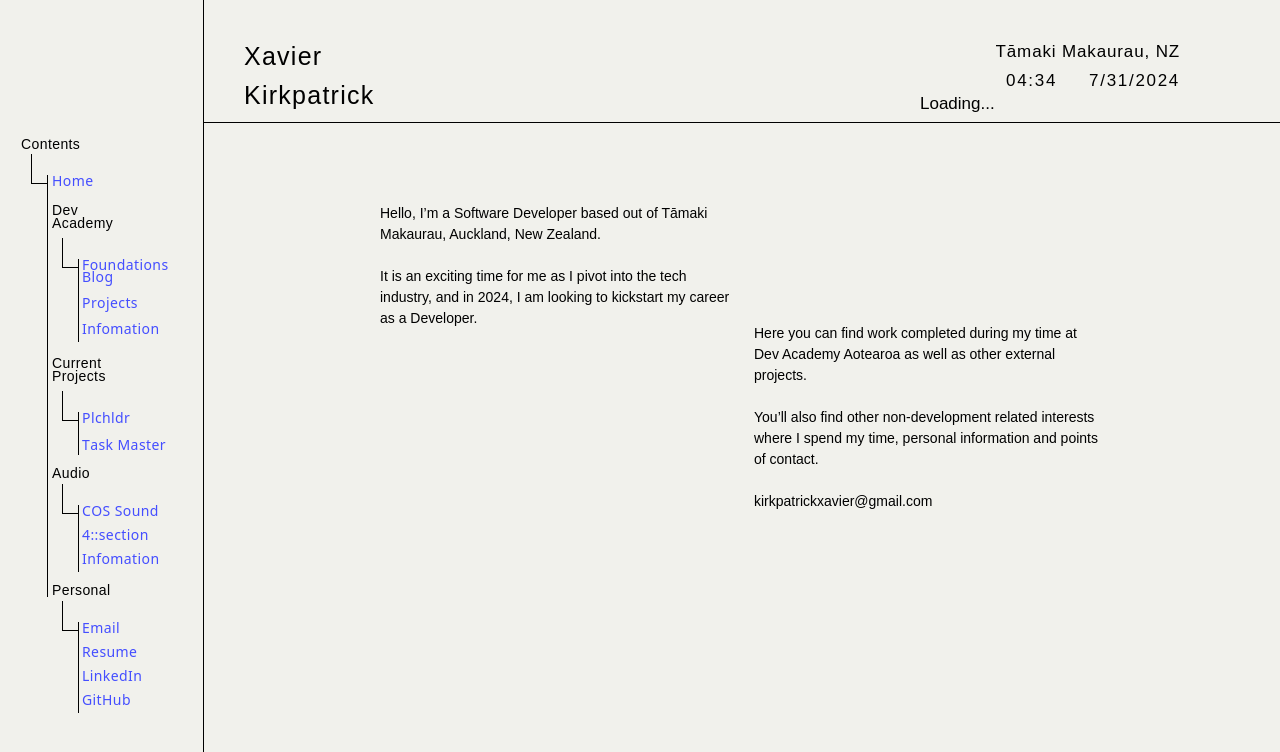
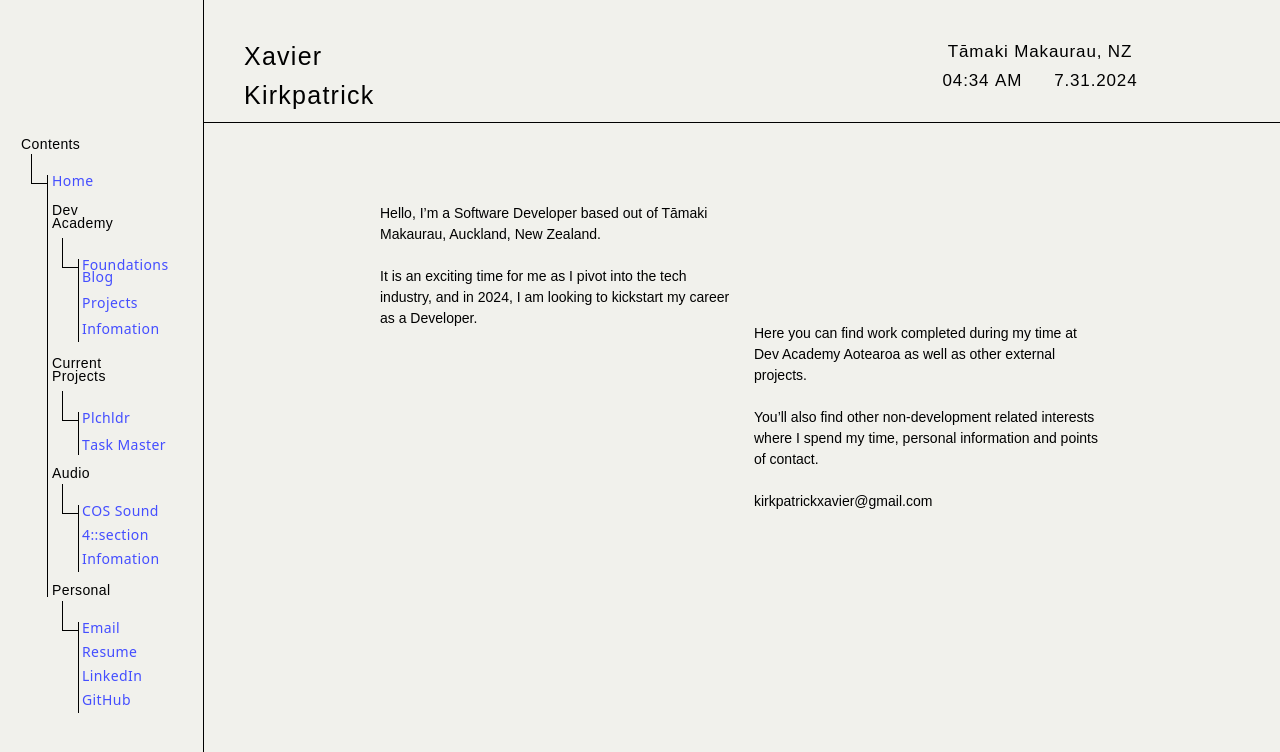
Before and after one commit to xavier-kirkpatrick/xavier-kirkpatrick.github.io, a React (Vite) app: page / in a window 1280 px wide. Shown: the top 752 px of the page. Built offline with nearby package versions, Linux system fonts and the light colour scheme; no server answers.

Commit message:
reformat text on right side of header component

```diff
--- a/public/main.css
+++ b/public/main.css
@@ -769,6 +769,14 @@ video {
   align-items: flex-end;
 }
 
+.items-center {
+  align-items: center;
+}
+
+.items-stretch {
+  align-items: stretch;
+}
+
 .justify-center {
   justify-content: center;
 }
@@ -801,6 +809,18 @@ video {
   --tw-space-y-reverse: 0;
   margin-top: calc(1px * calc(1 - var(--tw-space-y-reverse)));
   margin-bottom: calc(1px * var(--tw-space-y-reverse));
+}
+
+.space-x-2 > :not([hidden]) ~ :not([hidden]) {
+  --tw-space-x-reverse: 0;
+  margin-right: calc(0.5rem * var(--tw-space-x-reverse));
+  margin-left: calc(0.5rem * calc(1 - var(--tw-space-x-reverse)));
+}
+
+.space-x-4 > :not([hidden]) ~ :not([hidden]) {
+  --tw-space-x-reverse: 0;
+  margin-right: calc(1rem * var(--tw-space-x-reverse));
+  margin-left: calc(1rem * calc(1 - var(--tw-space-x-reverse)));
 }
 
 .overflow-hidden {
@@ -893,6 +913,26 @@ video {
   line-height: 23px;
 }
 
+.leading-\[30px\] {
+  line-height: 30px;
+}
+
+.leading-\[20px\] {
+  line-height: 20px;
+}
+
+.leading-\[36px\] {
+  line-height: 36px;
+}
+
+.leading-\[26px\] {
+  line-height: 26px;
+}
+
+.leading-\[25px\] {
+  line-height: 25px;
+}
+
 .tracking-wide {
   letter-spacing: 0.025em;
 }
--- a/src/components/DisplayWeather.tsx
+++ b/src/components/DisplayWeather.tsx
@@ -1,8 +1,14 @@
 import { useQuery } from "@tanstack/react-query";
 import { fetchWeatherData } from "../apis/weatherApi";
+import { motion } from "framer-motion";
 import Marquee from "react-fast-marquee";
 
 function DisplayWeather() {
+  // Delays the render of the weather marquee by 2 seconds.
+  const delayWeather = {
+    hidden: { opacity: 0 },
+    visible: { opacity: 1, transition: { duration: 2, delay: 2 } },
+  };
   // Fetch weather + asto data, calls new data at 8 minute intervals.
   const { data, isLoading, error } = useQuery({
     queryKey: ["weather"],
@@ -21,7 +27,7 @@ function DisplayWeather() {
 
   // Display weather + asto data on front end and handel loading + error states.
   if (isLoading) {
-    return <div>Loading...</div>;
+    return <div></div>;
   }
   if (error) {
     return <div>Error: {(error as ErrorType).message}</div>;
@@ -34,17 +40,22 @@ function DisplayWeather() {
       pauseOnHover={true}
       delay={4}
       gradient={true}
-      gradientWidth={25}
+      gradientWidth={15}
       gradientColor="#f1f1ec"
     >
-      <div className="flex flex-row space-x-6 text-[15px] tracking-wide">
+      <motion.div
+        variants={delayWeather}
+        initial="hidden"
+        animate="visible"
+        className="flex flex-row space-x-4 text-[15px] tracking-wide"
+      >
         <p>Weather: {data?.weather.current.condition.text}</p>
         <p>Temp: {data?.weather.current.temp_c}&deg;C</p>
-        <p>Pressure: {data?.weather.current.pressure_mb}mb</p>
+        <p>Pressure: {data?.weather.current.pressure_mb} mb</p>
         <p>UV Index: {data?.weather.current.uv}</p>
         <p>Sunset: {data?.astronomy.astronomy.astro.sunset}</p>
         <p></p>
-      </div>
+      </motion.div>
     </Marquee>
   );
 }
--- a/src/components/Header.tsx
+++ b/src/components/Header.tsx
@@ -65,20 +65,20 @@ function Header() {
           <h1>{animateText("Xavier")}</h1>
           <h1>{animateText("Kirkpatrick")}</h1>
         </motion.div>
-        {/* ------- Header bar date + time + location section ------- */}
-        <motion.div className="absolute right-[100px] flex w-[280px] flex-col items-end font-primary text-[17px] leading-[23px]">
+        {/* ------- Header bar date, time and weather data section ------- */}
+        <motion.div className="absolute right-[100px] flex w-[280px] flex-col items-center font-primary text-[17px] leading-[23px]">
           <p className="tracking-wider">{animateText("Tāmaki Makaurau, NZ")}</p>
-          <p className="flex space-x-8 tracking-widest">
+          <p className="flex space-x-8 tracking-wider">
             {animateText(
               dateTime
                 .toLocaleTimeString("en-US", {
                   hour: "2-digit",
                   minute: "2-digit",
-                  hour12: false,
+                  hour12: true,
                 })
                 .replace(/:/g, ":"),
             )}
-            {animateText(dateTime.toLocaleDateString())}
+            {animateText(dateTime.toLocaleDateString().replace(/\//g, "."))}
           </p>
 
           <p className="w-[260px]">
```
Also changed, not shown: .million/store.json.
